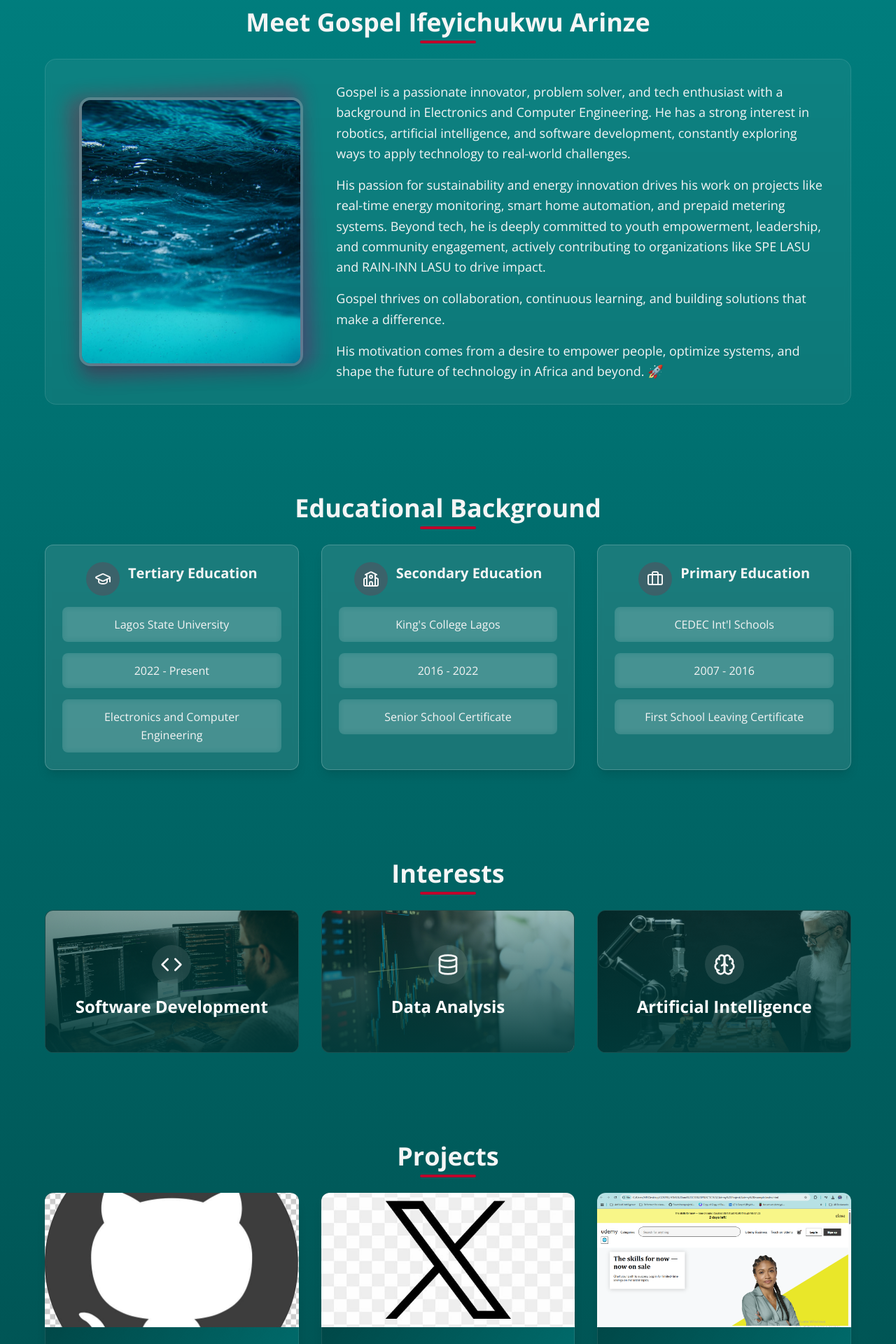
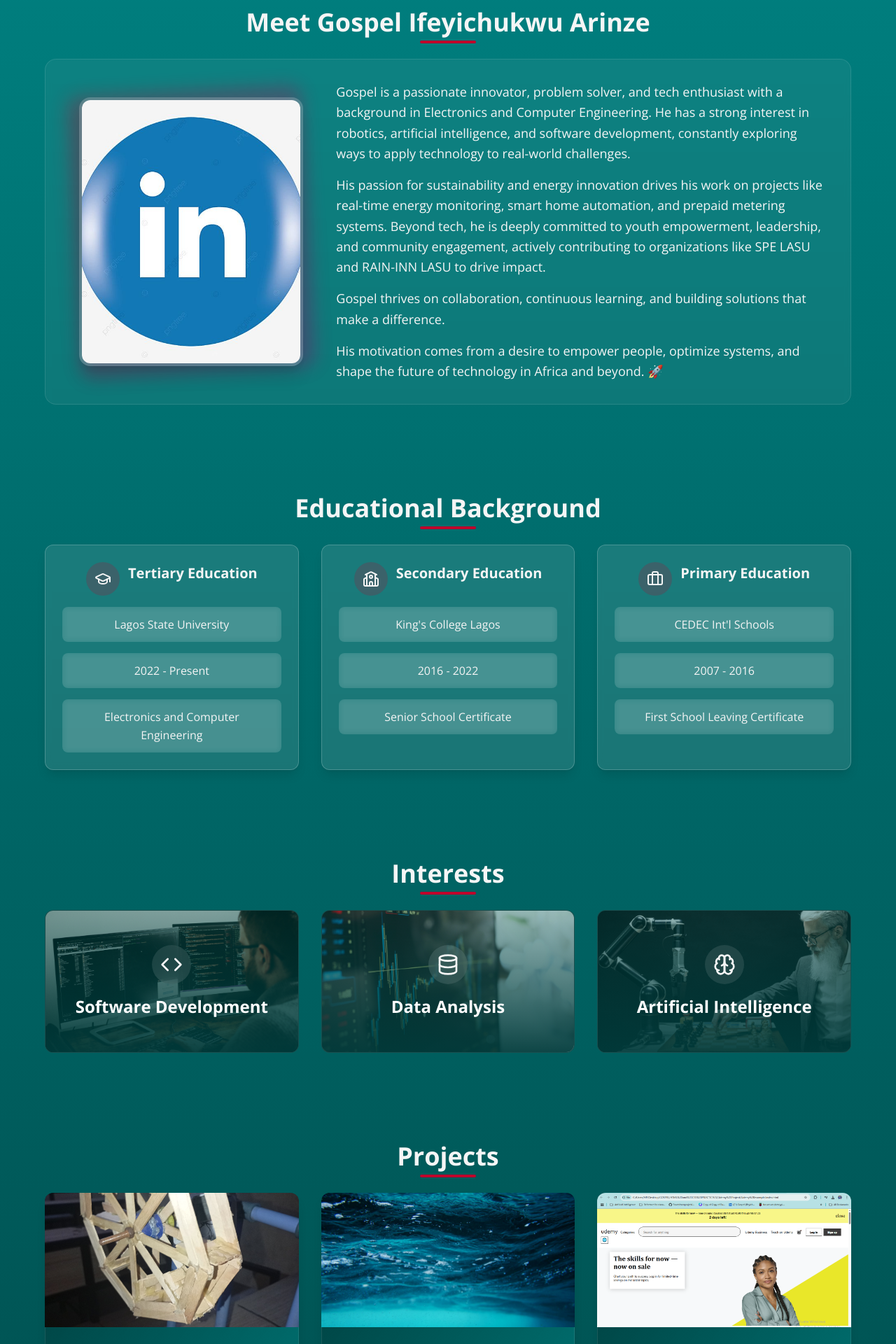
Before and after one commit to ifeyichukwu/Gospel-Arinze-PLP-Hackathon, a React (Vite) app: page / in a window 1280 px wide. Shown: the part 800-2720 px from the top of the page at 70% size. Built offline with nearby package versions, Linux system fonts and the light colour scheme; a web font is replaced by a local one.

Commit message:
Fix: Incorrect image assignments
Corrects the image assignments for the about section, projects, and social media icons based on the provided instructions.

```diff
--- a/src/components/AboutSection.tsx
+++ b/src/components/AboutSection.tsx
@@ -33,7 +33,7 @@ const AboutSection = () => {
           <div className="relative">
             <div className="absolute inset-0 bg-gradient-to-br from-portfolio-accent to-portfolio-secondary rounded-2xl blur-md opacity-30 transform -rotate-3 scale-105"></div>
             <img
-              src="/lovable-uploads/b3f8f79e-072f-4db6-b3ad-87b6f020d7d6.png"
+              src="/lovable-uploads/63f0f8a9-8588-42e5-8536-2724bf654e12.png"
               alt="Gospel Ifeyichukwu Arinze"
               className="relative w-64 h-80 md:w-80 md:h-96 object-cover rounded-2xl border-4 border-white/20 shadow-xl"
             />
--- a/src/components/ContactSection.tsx
+++ b/src/components/ContactSection.tsx
@@ -56,19 +56,19 @@ const ContactSection = () => {
     {
       name: "LinkedIn",
       url: "https://www.linkedin.com/in/gospel-arinze-55590424a/",
-      iconSrc: "/lovable-uploads/8c82f56d-a3f3-4901-9926-e956e2e830b1.png",
+      iconSrc: "/lovable-uploads/af55577e-0949-46a7-94d1-92eade836704.png", // Auto water pump image
       hoverColor: "hover:bg-blue-500"
     },
     {
       name: "GitHub",
       url: "https://github.com/ifeyichukwu",
-      iconSrc: "/lovable-uploads/63f0f8a9-8588-42e5-8536-2724bf654e12.png",
+      iconSrc: "/lovable-uploads/8c82f56d-a3f3-4901-9926-e956e2e830b1.png", // LinkedIn icon
       hoverColor: "hover:bg-gray-700"
     },
     {
       name: "X",
       url: "https://x.com/gospel8089?t=B3ZC2KXPTgHytNVMucumyw&s=09",
-      iconSrc: "/lovable-uploads/2ed93884-95d3-4d84-84d1-2bc6cc56b71c.png",
+      iconSrc: "/lovable-uploads/5b816c24-f7d2-44cd-9212-5e6bf4bc35e4.png", // Hydro-water wheel image
       hoverColor: "hover:bg-black"
     }
   ];
--- a/src/components/ProjectsSection.tsx
+++ b/src/components/ProjectsSection.tsx
@@ -36,19 +36,19 @@ const ProjectsSection = () => {
       title: "The Hydro-Water Wheel Project",
       description: "A sustainable approach to generate electricity by the turning force of flowing water.",
       link: "https://drive.google.com/drive/folders/1thUya0X9Dm90eWhi_ZxHi961dpHixXLV?usp=sharing",
-      imageSrc: "/lovable-uploads/5b816c24-f7d2-44cd-9212-5e6bf4bc35e4.png"
+      imageSrc: "/lovable-uploads/2ed93884-95d3-4d84-84d1-2bc6cc56b71c.png" // X icon image
     },
     {
       title: "The Autonomous Water Pump",
       description: "The IOT based project enhances reduces wastage of energy and water.",
       link: "https://drive.google.com/drive/folders/15j3OUQ-WA5eKgHVbXey1e9aVPSj6M3Qb?usp=sharing",
-      imageSrc: "/lovable-uploads/af55577e-0949-46a7-94d1-92eade836704.png"
+      imageSrc: "/lovable-uploads/b3f8f79e-072f-4db6-b3ad-87b6f020d7d6.png" // About image
     },
     {
       title: "UDEMY LANDING PAGE",
       description: "The Final HTML/CSS project in the Stutern Academy.",
       link: "https://github.com/ifeyichukwu/udemy_landing_page",
-      imageSrc: "/lovable-uploads/22e3f4fb-8f4a-40aa-901b-f045c31e8e23.png"
+      imageSrc: "/lovable-uploads/22e3f4fb-8f4a-40aa-901b-f045c31e8e23.png" // Keep this image as is
     }
   ];
 
```
